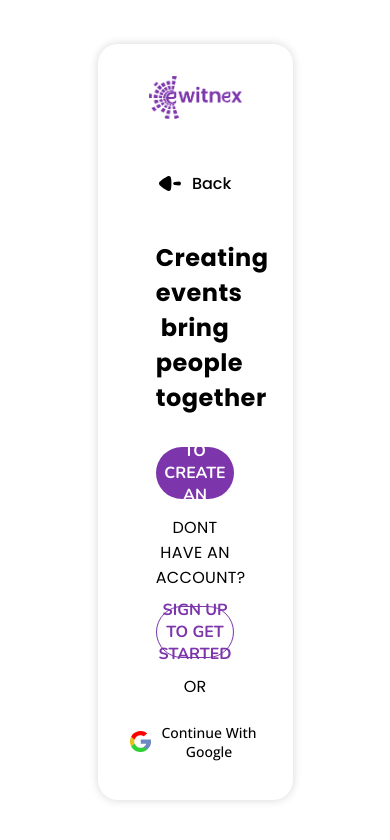
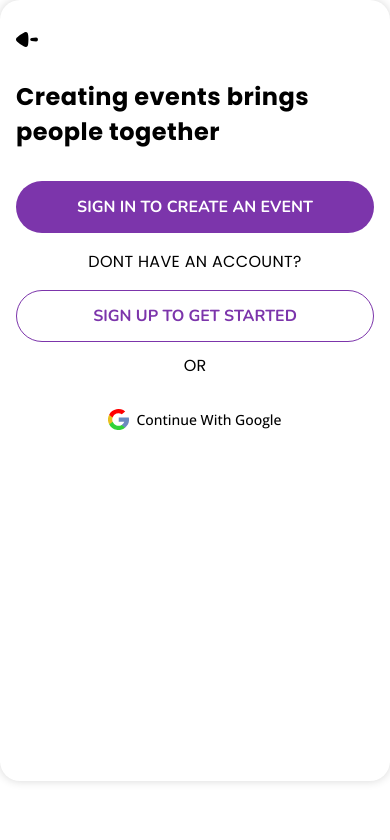
Before and after one commit to okorie2/ewitnex, a Next.js app: page /onboarding in a window 390 px wide. Shown: the top 840 px of the page. Built offline with nearby package versions, Linux system fonts and the light colour scheme.

Commit message:
feat: made the auth pages responsive

```diff
--- a/components/signupComponents/chip.tsx
+++ b/components/signupComponents/chip.tsx
@@ -2,6 +2,7 @@
 
 import { css } from "@emotion/react";
 import React from "react";
+import { useMediaQuery } from "@mui/material";
 
 interface Props {
   chipDetails: { name: string; selected: boolean }[];
@@ -25,7 +26,7 @@ export const chipData = [
 ];
 
 export default function Chip(props: Props) {
-
+  const isTablet = useMediaQuery("(max-width: 900px)");
   const handleSelectedChip = (name: string) => {
     const newChipDetails = props.chipDetails.map((chip) => {
       if (chip.name === name) {
@@ -59,6 +60,7 @@ export default function Chip(props: Props) {
             display:flex;
             justify-content:center;
             align-items:center;
+            margin-block: ${isTablet ? "0.3rem":""}
           `}
         >
          <p>{chip.name}</p>
--- a/pages/auth/signin/form.tsx
+++ b/pages/auth/signin/form.tsx
@@ -84,7 +84,7 @@ export default function Form() {
         </div>
         <div css={{ marginTop: "2rem", marginBottom:"1rem" }}>
           <p css={{ fontFamily: "'Nunito', sans-serif", textAlign: "center" }}>
-            Don&apos; Have An Account?
+            Don&apos;t Have An Account?{" "}
             <span css={{ fontWeight: 700, color: "#7C35AB" }}>
               <Link href="/auth/signup">Sign Up</Link>
             </span>
--- a/pages/onboarding.tsx
+++ b/pages/onboarding.tsx
@@ -3,14 +3,16 @@ import React from "react";
 import Image from "next/image";
 import Link from "next/link";
 import { H2 } from "styles/components/typography";
+import { useMediaQuery } from "@mui/material";
 import { Button, ButtonFormOutline } from "styles/components/button";
 
 const Onboarding = () => {
+  const isTablet = useMediaQuery("(max-width: 900px)");
   return (
     <div
       css={{
         width: "100vw",
-        height: "100vh",
+        height: isTablet ? "92.5vh" : "100vh",
         display: "flex",
         justifyContent: "center",
         alignItems: "center",
@@ -19,25 +21,25 @@ const Onboarding = () => {
     >
       <div
         css={{
-          height: "89.5vh",
-          width: "50vw",
+          height: isTablet ? "inherit":"89.5vh",
+          width: isTablet ? "100vw":"50vw",
           boxShadow: "0px 0px 10px #00000029",
           borderRadius: "20px",
-          display: "flex",
+          display: isTablet ? "block":"flex",
           flexDirection: "column",
           alignItems: "center",
-          padding: "2rem",
+          padding: isTablet ? "0 1rem":"2rem",
           justifyContent: "space-between",
         }}
       >
-        <div>
+        {!isTablet && <div>
           <Image
             src="/assets/pngs/logo.png"
             alt="logo"
             height={43.13}
             width={93}
           />
-        </div>
+        </div>}
         <div css={{ margin: "2rem 0", cursor: "pointer" }}>
           <Link
             href="/"
@@ -53,12 +55,12 @@ const Onboarding = () => {
               width={22}
               height={15}
             />
-            <p css={{ fontSize: "1rem", fontWeight: "500" }}>Back</p>
+            {!isTablet && <p css={{ fontSize: "1rem", fontWeight: "500" }}>Back</p>}
           </Link>
         </div>
-        <div css={{ width: "60%", margin: "0 auto", textAlign: "center" }}>
+        <div css={{ width: isTablet ? "100%":"60%", margin: "0 auto", textAlign: isTablet ? "left":"center" }}>
           <H2 space={"0.48px"} small>
-            Creating events bring people together
+            Creating events brings people together
           </H2>
           <div
             css={{
@@ -67,6 +69,7 @@ const Onboarding = () => {
               flexDirection: "column",
               gap: "1rem",
               marginTop: "2rem",
+              textAlign:"center"
             }}
           >
             <Link href="/auth/signin">
@@ -89,7 +92,8 @@ const Onboarding = () => {
             </Link>
           </div>
         </div>
-        <p css={{ marginBlock: "3%" }}>OR</p>
+        <div css = {{ display:"flex", flexDirection:"column", alignItems:"center",  marginBlock: "3%", gap:"1rem"}}>
+        <p css={{ }}>OR</p>
         <ButtonFormOutline width="fit-content" border="none">
           <p css={{ marginTop: "4px" }}>
             {" "}
@@ -102,6 +106,7 @@ const Onboarding = () => {
           </p>
           <p>Continue With Google</p>
         </ButtonFormOutline>
+        </div>
       </div>
     </div>
   );
```
Also changed, not shown: pages/auth/signin/index.tsx (+7 -5 lines), pages/auth/signup/form.tsx (+22 -14 lines), pages/auth/signup/index.tsx (+5 -3 lines).
